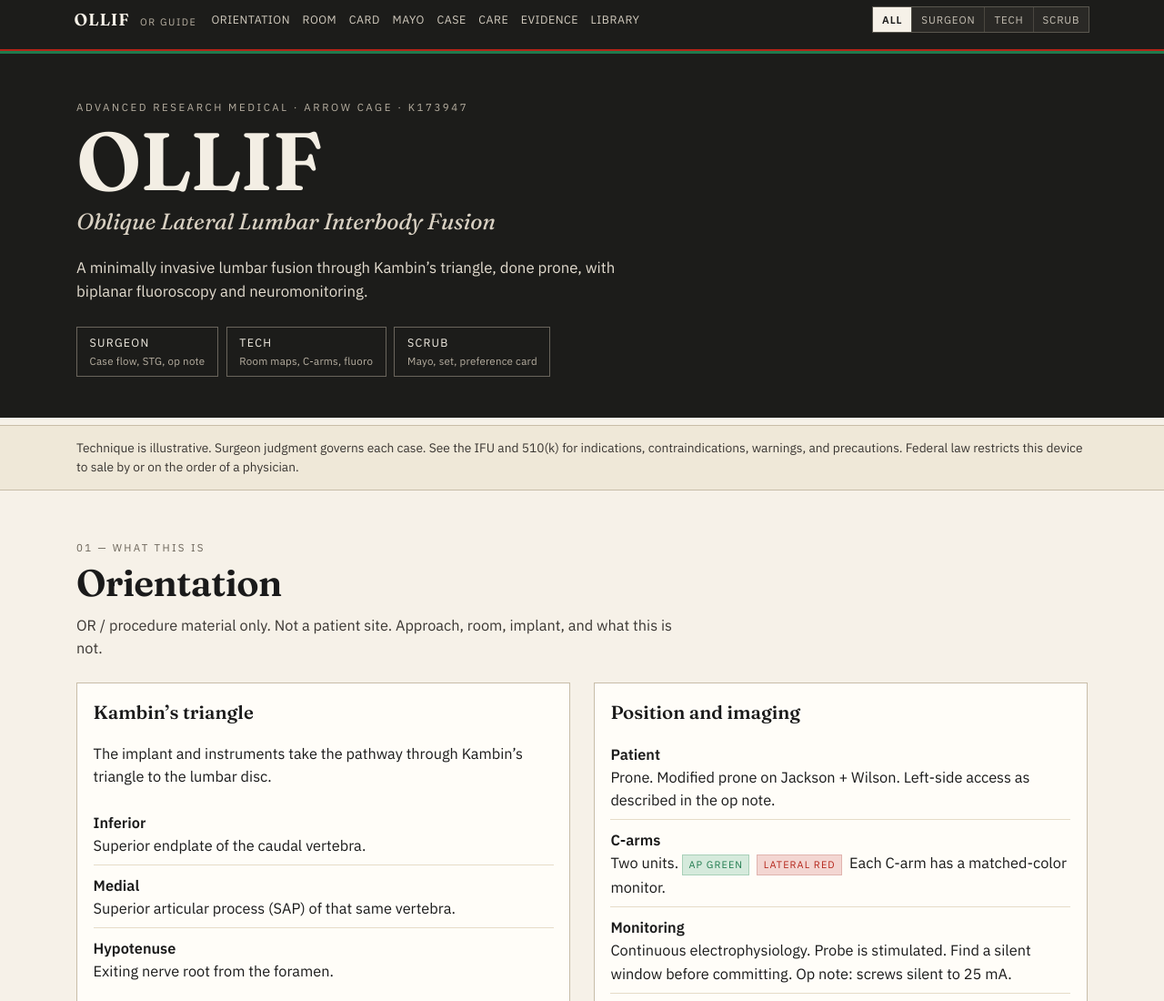
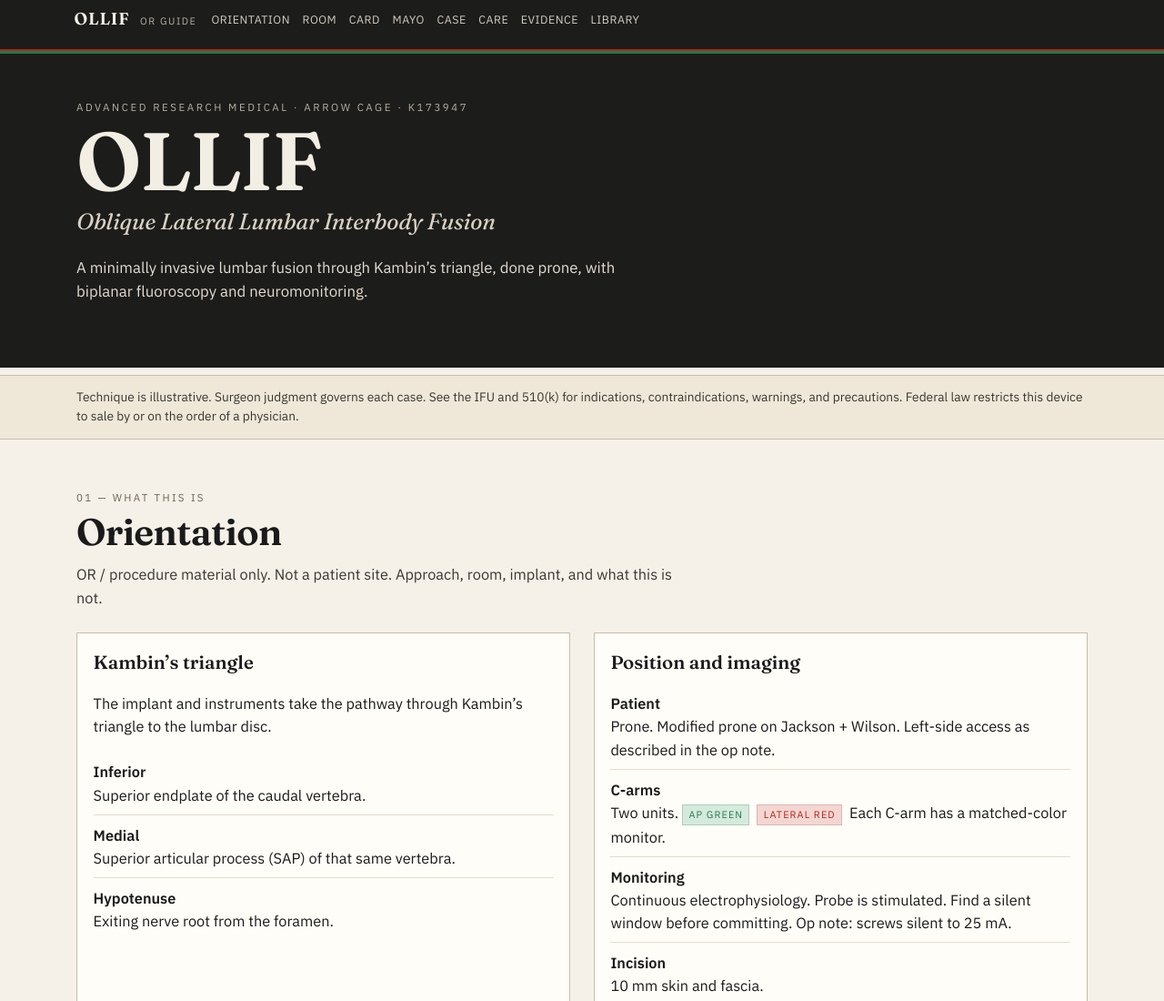
Before and after one commit to ksut/OLLIF-Guide, a plain HTML site: page index.html in a window 1280 px wide. Shown: the top 1100 px of the page at 91% size. Drawn offline with Linux system fonts and the light colour scheme.

Commit message:
Tabs removed

```diff
--- a/index.html
+++ b/index.html
@@ -27,12 +27,6 @@
         <li><a href="#evidence">Evidence</a></li>
         <li><a href="#library">Library</a></li>
       </ul>
-      <div class="role-switch" role="group" aria-label="Filter by role">
-        <button type="button" data-filter="all" aria-pressed="true">All</button>
-        <button type="button" data-filter="surgeon" aria-pressed="false">Surgeon</button>
-        <button type="button" data-filter="tech" aria-pressed="false">Tech</button>
-        <button type="button" data-filter="scrub" aria-pressed="false">Scrub</button>
-      </div>
     </div>
   </nav>
 
@@ -42,11 +36,6 @@
       <h1>OLLIF</h1>
       <p class="sub">Oblique Lateral Lumbar Interbody Fusion</p>
       <p class="lede">A minimally invasive lumbar fusion through Kambin’s triangle, done prone, with biplanar fluoroscopy and neuromonitoring.</p>
-      <div class="role-jumps">
-        <a href="#case" data-set-role="surgeon">Surgeon<small>Case flow, STG, op note</small></a>
-        <a href="#room" data-set-role="tech">Tech<small>Room maps, C-arms, fluoro</small></a>
-        <a href="#mayo" data-set-role="scrub">Scrub<small>Mayo, set, preference card</small></a>
-      </div>
     </div>
   </header>
 
@@ -834,28 +823,6 @@
 
   <script>
     (function () {
-      var body = document.body;
-      var switcher = document.querySelector(".role-switch");
-      if (switcher) {
-        switcher.addEventListener("click", function (e) {
-          var btn = e.target.closest("button[data-filter]");
-          if (!btn) return;
-          switcher.querySelectorAll("button").forEach(function (b) {
-            b.setAttribute("aria-pressed", b === btn ? "true" : "false");
-          });
-          body.classList.remove("role-surgeon", "role-tech", "role-scrub");
-          if (btn.dataset.filter !== "all") body.classList.add("role-" + btn.dataset.filter);
-        });
-      }
-
-      function setRole(role) {
-        var btn = switcher && switcher.querySelector('[data-filter="' + role + '"]');
-        if (btn) btn.click();
-      }
-      document.querySelectorAll("[data-set-role]").forEach(function (a) {
-        a.addEventListener("click", function () { setRole(a.getAttribute("data-set-role")); });
-      });
-
       document.querySelectorAll(".preview-load").forEach(function (btn) {
         btn.addEventListener("click", function () {
           var box = btn.closest(".preview-box");
--- a/styles.css
+++ b/styles.css
@@ -120,39 +120,7 @@
 }
 .nav-links a:hover { color: #fff; border-bottom-color: #8a8478; }
 
-.role-switch {
-  display: flex;
-  align-items: center;
-  gap: 0;
-  border: 1px solid #5a574f;
-  background: var(--charcoal-2);
-}
-.role-switch button {
-  appearance: none;
-  border: 0;
-  background: transparent;
-  color: #c8c2b6;
-  font-family: var(--sans);
-  font-size: 0.72rem;
-  letter-spacing: 0.08em;
-  text-transform: uppercase;
-  padding: 0.38rem 0.62rem;
-  cursor: pointer;
-  border-right: 1px solid #4a4740;
-}
-.role-switch button:last-child { border-right: 0; }
-.role-switch button[aria-pressed="true"] {
-  background: #f6f1e8;
-  color: var(--ink);
-  font-weight: 600;
-}
 
-body.role-surgeon [data-role]:not([data-role~="surgeon"]),
-body.role-tech [data-role]:not([data-role~="tech"]),
-body.role-scrub [data-role]:not([data-role~="scrub"]) {
-  opacity: 0.28;
-  filter: grayscale(0.35);
-}
 
 /* ——— Layout ——— */
 .wrap {
@@ -196,31 +164,6 @@
   color: #e4ddd0;
   margin: 0 0 1.6rem;
 }
-.role-jumps {
-  display: flex;
-  flex-wrap: wrap;
-  gap: 0.55rem;
-}
-.role-jumps a {
-  display: inline-block;
-  text-decoration: none;
-  border: 1px solid #6a655c;
-  color: #f3eee4;
-  padding: 0.45rem 0.85rem;
-  font-size: 0.78rem;
-  letter-spacing: 0.1em;
-  text-transform: uppercase;
-}
-.role-jumps a:hover { background: #f6f1e8; color: var(--ink); border-color: #f6f1e8; }
-.role-jumps a small {
-  display: block;
-  letter-spacing: 0.02em;
-  text-transform: none;
-  font-size: 0.72rem;
-  color: #b8b0a2;
-  margin-top: 0.12rem;
-}
-.role-jumps a:hover small { color: var(--ink-3); }
 
 .disclaimer {
   background: var(--paper-2);
@@ -611,7 +554,7 @@
 }
 
 @media print {
-  .site-nav, .skip, .preview-load, .preview-box, iframe, .nav-toggle, .role-switch, .role-jumps {
+  .site-nav, .skip, .preview-load, .preview-box, iframe, .nav-toggle, {
     display: none !important;
   }
   body { background: #fff; color: #000; font-size: 10.5pt; }
```
